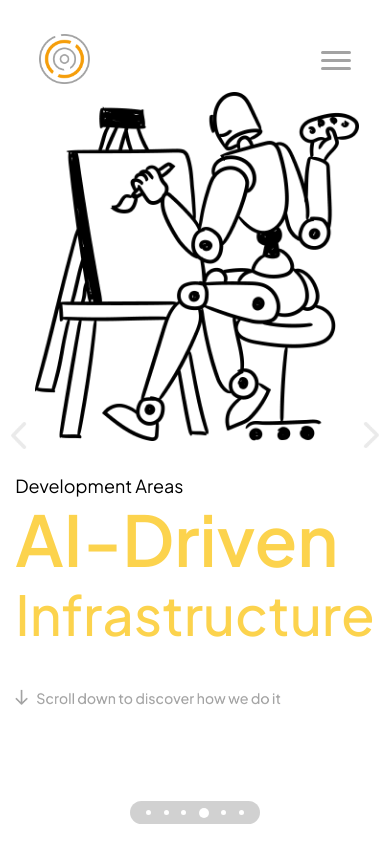
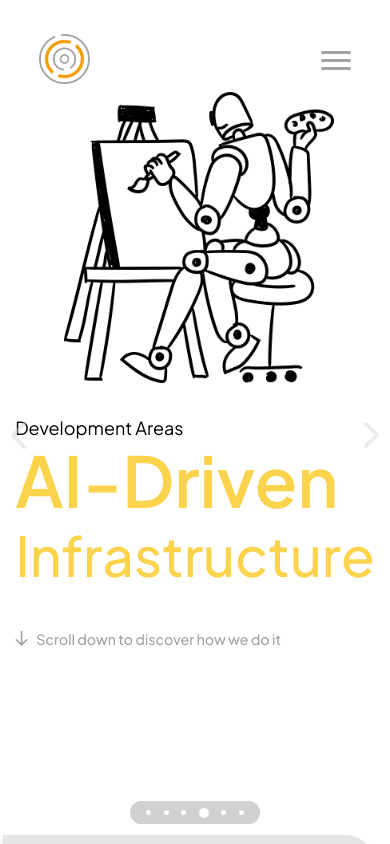
Before and after one commit to aialphanovatide/novatidelabs-website, a React (Create React App) app: page /ai in a window 390 px wide. Built offline with nearby package versions, Linux system fonts and the light colour scheme.

Commit message:
small resizings

```diff
--- a/src/components/Ai/Ai.css
+++ b/src/components/Ai/Ai.css
@@ -238,7 +238,8 @@
       }
 
       .illustration-ai-mobile img {
-        width: 90%; /* Adjust image width for mobile */
+        width: 75%; /* Adjust image width for mobile */
+        margin-left: 8%;
         height: auto;
         margin-bottom: 10px;
         padding-left: 20px;
--- a/src/components/Casestudies/Casestudies.css
+++ b/src/components/Casestudies/Casestudies.css
@@ -2,7 +2,7 @@
     display: flex;
     flex-direction: column; /* Arrange in a single column */
     align-items: center; /* Center content horizontally */
-    height: 510vh;
+    height: 500vh;
     background-color: white;
     padding: 20px;
   }
@@ -283,6 +283,9 @@
 
 
   @media (max-width: 768px) {
+    .casestudies {
+      height: 700vh;
+    }
 
     .contentRow-casestudies-mobile {
       display: flex;
--- a/src/components/Design/Design.css
+++ b/src/components/Design/Design.css
@@ -361,7 +361,7 @@ html, body {
       align-items: left;
       text-align: left;
       gap: 20px;
-      margin-top: -30px;
+      margin-top: -40px;
     }
 
     .illustration-design-mobile img {
--- a/src/components/Modular/Modular.css
+++ b/src/components/Modular/Modular.css
@@ -283,7 +283,7 @@
         align-items: left;
         text-align: left;
         gap: 20px;
-        margin-top: -70px;
+        margin-top: -90px;
       }
 
       .illustration-modular-mobile img {
```
